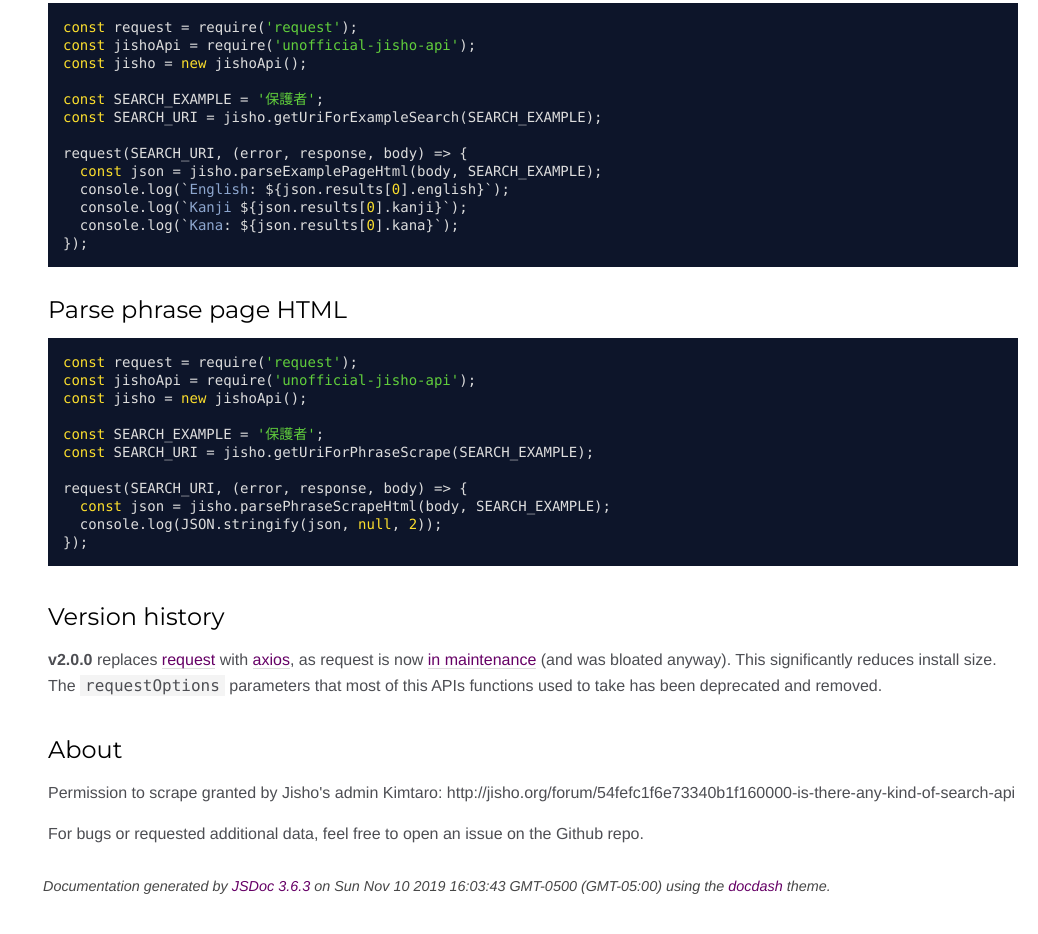
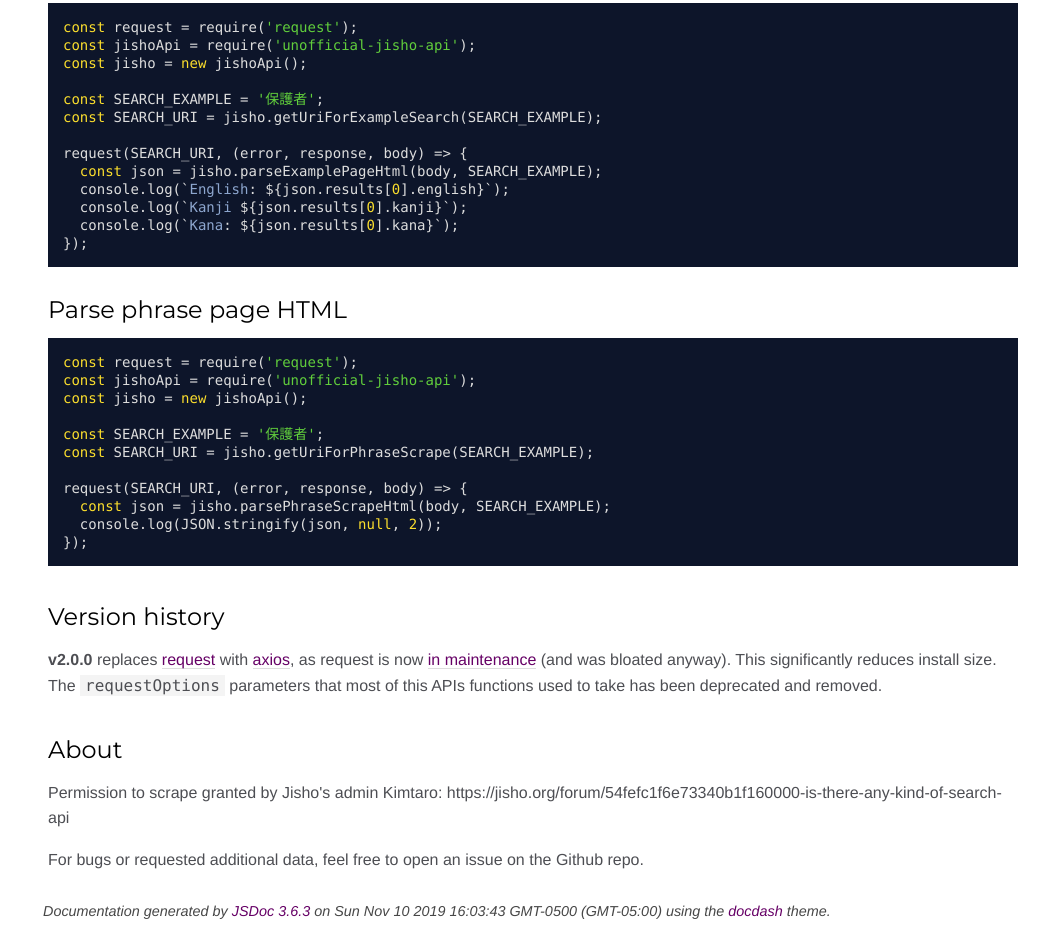
Before and after one commit to mistval/unofficial-jisho-api, a website: page docs/index.html in a window 1280 px wide. Shown: the part 4777-5711 px from the top of the page, without its empty margins (242-1280 px from the left). Before the commit the page ends 5686 px from the top, so only its background shows below. Drawn offline with Linux system fonts and the light colour scheme.

Commit message:
Update documentation URIs to https

```diff
--- a/docs/index.html
+++ b/docs/index.html
@@ -60,7 +60,7 @@
 <h2>Basic usage</h2>
 <p>Below are some basic examples. There's more detailed documentation <a href="https://mistval.github.io/unofficial-jisho-api/">here</a>.</p>
 <h3>Word/phrase search (provided by official Jisho API)</h3>
-<p>This returns the same results as the official <a href="https://jisho.org/">Jisho.org</a> API. See the discussion of that <a href="http://jisho.org/forum/54fefc1f6e73340b1f160000-is-there-any-kind-of-search-api">here</a>.</p>
+<p>This returns the same results as the official <a href="https://jisho.org/">Jisho.org</a> API. See the discussion of that <a href="https://jisho.org/forum/54fefc1f6e73340b1f160000-is-there-any-kind-of-search-api">here</a>.</p>
 <pre class="prettyprint source lang-js"><code>const jishoApi = require('unofficial-jisho-api');
 const jisho = new jishoApi();
 
@@ -251,7 +251,7 @@ request(SEARCH_URI, (error, response, body) => {
 <h2>Version history</h2>
 <p><strong>v2.0.0</strong> replaces <a href="https://www.npmjs.com/package/request">request</a> with <a href="https://www.npmjs.com/package/axios">axios</a>, as request is now <a href="https://github.com/request/request/issues/3142">in maintenance</a> (and was bloated anyway). This significantly reduces install size. The <code>requestOptions</code> parameters that most of this APIs functions used to take has been deprecated and removed.</p>
 <h2>About</h2>
-<p>Permission to scrape granted by Jisho's admin Kimtaro: http://jisho.org/forum/54fefc1f6e73340b1f160000-is-there-any-kind-of-search-api</p>
+<p>Permission to scrape granted by Jisho's admin Kimtaro: https://jisho.org/forum/54fefc1f6e73340b1f160000-is-there-any-kind-of-search-api</p>
 <p>For bugs or requested additional data, feel free to open an issue on the Github repo.</p></article>
     </section>
 
```
Also changed, not shown: docs/index.js.html (+1 -1 lines), README.md.
